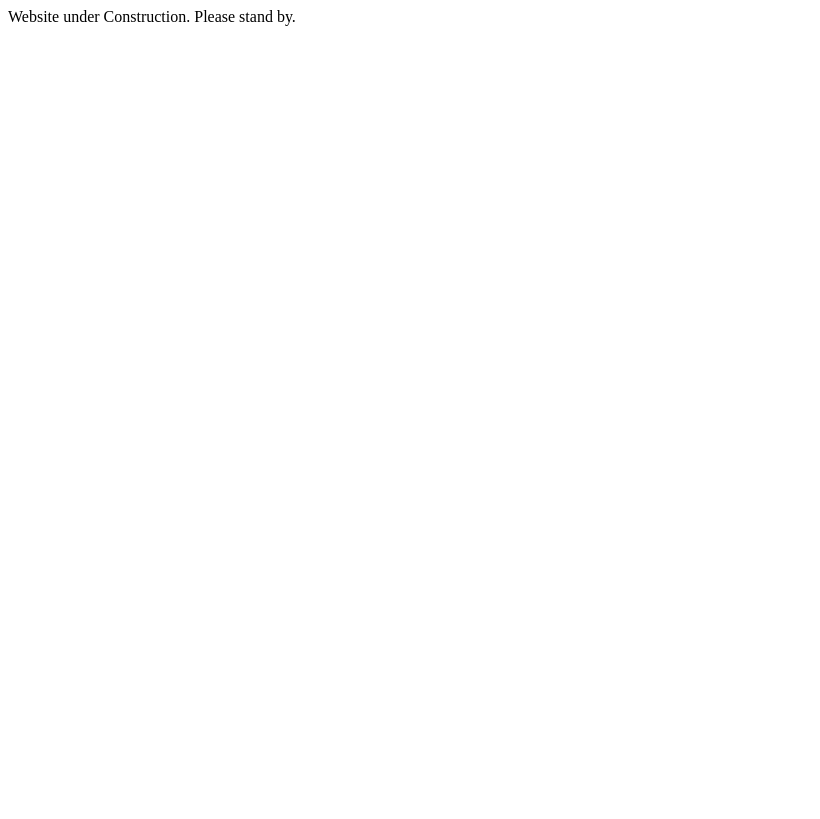
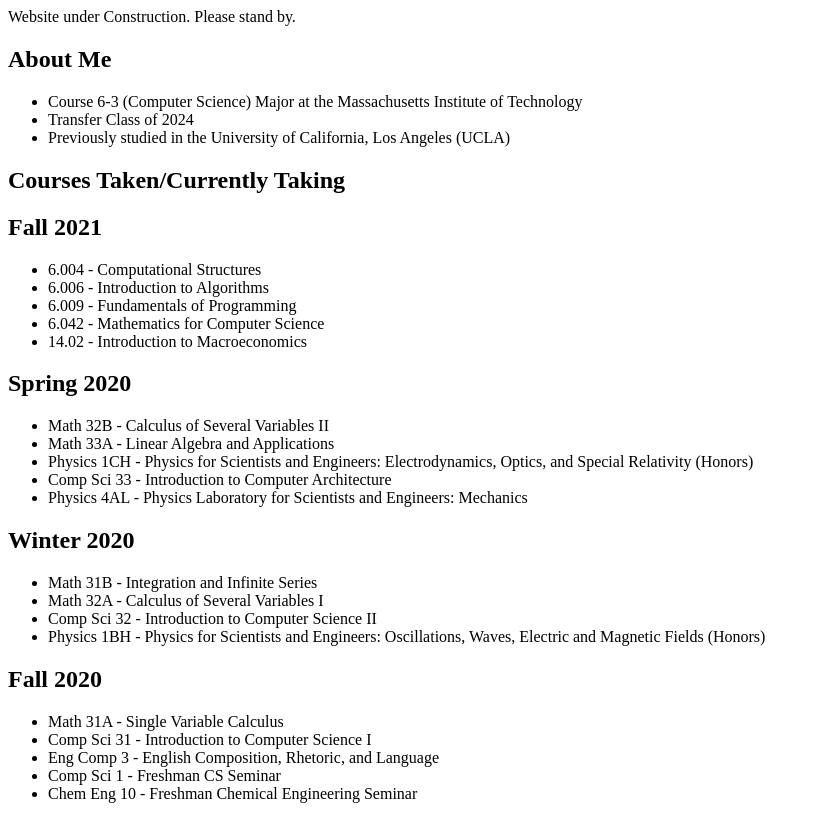
Before and after one commit to MuhenderRaj/personal-website, a plain HTML site: page index.html in a window 1280 px wide. Shown: the whole page, without its empty margins (0-820 px from the left). Drawn offline with Linux system fonts and the light colour scheme.

Commit message:
Add classes taken

```diff
--- a/index.html
+++ b/index.html
@@ -9,5 +9,57 @@
 </head>
 <body>
     Website under Construction. Please stand by.
+    <section>
+        <h1>About Me</h1>
+        <p>
+            <ul>
+                <li>Course 6-3 (Computer Science) Major at the Massachusetts Institute of Technology</li>
+                <li>Transfer Class of 2024</li>
+                <li>Previously studied in the University of California, Los Angeles (UCLA)</li>
+            </ul>
+        </p>
+    </section>
+    <section>
+        <h1>Courses Taken/Currently Taking</h1>
+        <section class="mit">
+            <h2>Fall 2021</h2>
+            <ul>
+                <li>6.004 - Computational Structures</li>
+                <li>6.006 - Introduction to Algorithms</li>
+                <li>6.009 - Fundamentals of Programming</li>
+                <li>6.042 - Mathematics for Computer Science</li>
+                <li>14.02 - Introduction to Macroeconomics</li>
+            </ul>
+        </section>
+        <section class="ucla">
+            <h2>Spring 2020</h2>
+            <ul>
+                <li>Math 32B - Calculus of Several Variables II</li>
+                <li>Math 33A - Linear Algebra and Applications</li>
+                <li>Physics 1CH - Physics for Scientists and Engineers: Electrodynamics, Optics, and Special Relativity (Honors)</li>
+                <li>Comp Sci 33 - Introduction to Computer Architecture</li>
+                <li>Physics 4AL - Physics Laboratory for Scientists and Engineers: Mechanics</li>
+            </ul>
+        </section>
+        <section>
+            <h2>Winter 2020</h2>
+            <ul>
+                <li>Math 31B - Integration and Infinite Series</li>
+                <li>Math 32A - Calculus of Several Variables I</li>
+                <li>Comp Sci 32 - Introduction to Computer Science II</li>
+                <li>Physics 1BH - Physics for Scientists and Engineers: Oscillations, Waves, Electric and Magnetic Fields (Honors)</li>
+            </ul>
+        </section>
+        <section>
+            <h2>Fall 2020</h2>
+            <ul>
+                <li>Math 31A - Single Variable Calculus</li>
+                <li>Comp Sci 31 - Introduction to Computer Science I</li>
+                <li>Eng Comp 3 - English Composition, Rhetoric, and Language</li>
+                <li>Comp Sci 1 - Freshman CS Seminar</li>
+                <li>Chem Eng 10 - Freshman Chemical Engineering Seminar</li>
+            </ul>
+        </section>
+    </section>
 </body>
 </html>
```
